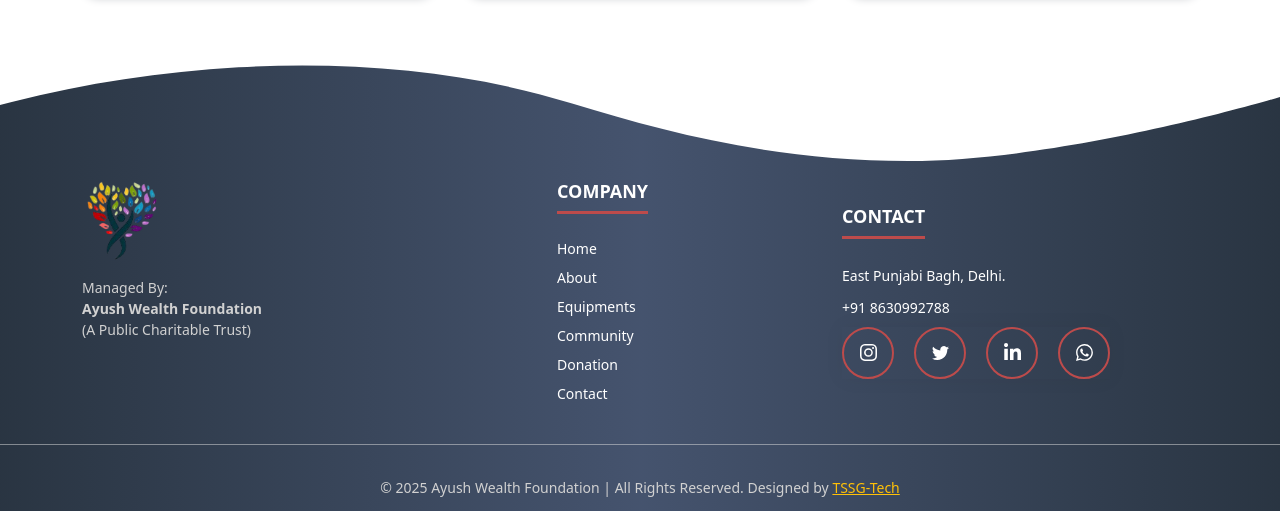
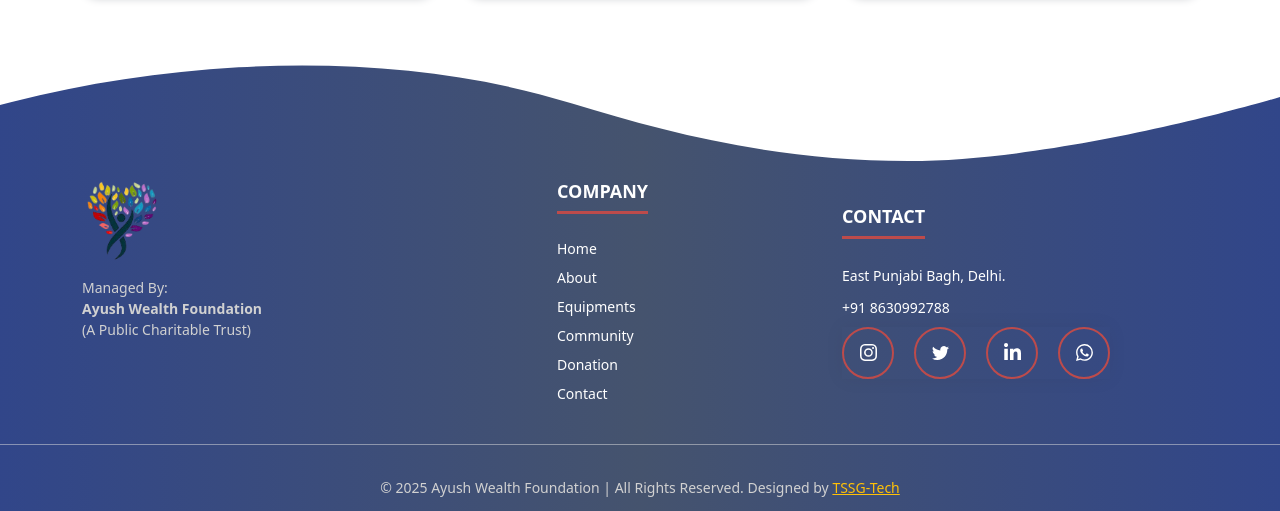
Before and after one commit to Saloni403/AWFCharity, a plain HTML site: page index.html in a window 1280 px wide. Shown: the part 3188-3699 px from the top of the page. Drawn offline with nearby package versions, Linux system fonts and the light colour scheme.

Commit message:
uptodate

```diff
--- a/assets/style.css
+++ b/assets/style.css
@@ -504,7 +504,7 @@ footer {
     position: relative;
     padding-top: 2rem;
  /* background: linear-gradient(to right, #1e2a38, #3b4a66, #1e2a38); */
-background: linear-gradient(to right, rgba(30, 42, 56, 0.95), rgba(59, 74, 102, 0.95), rgba(30, 42, 56, 0.95));
+background: linear-gradient(to right, rgba(38, 60, 131, 0.95), rgba(59, 74, 102, 0.95),  rgba(38, 60, 131, 0.95));
 
 
     /* background: #e1e7fb; */
```
